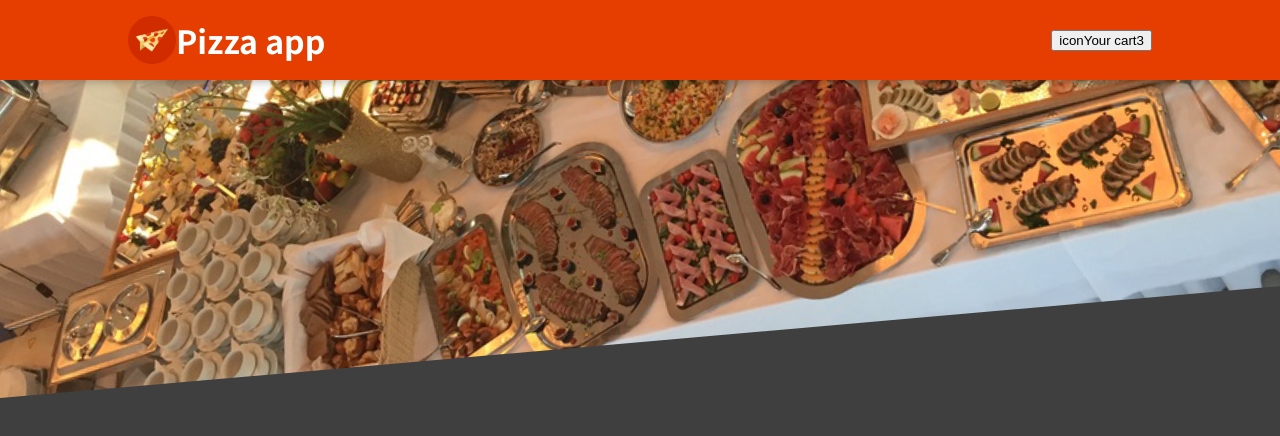
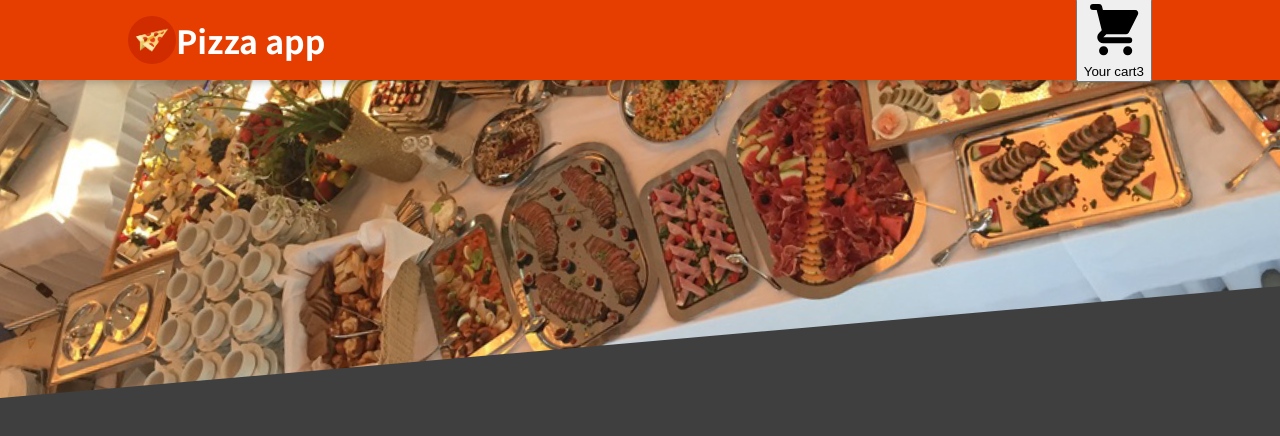
Before and after one commit to MwauStephen/Pizza-Order, a React (Create React App) app: page / in a window 1280 px wide. Shown: the top 436 px of the page. Built offline with nearby package versions, Linux system fonts and the light colour scheme.

Commit message:
added the cart icon to the button  component

```diff
--- a/src/Components/Layout/HeaderCartButton.js
+++ b/src/Components/Layout/HeaderCartButton.js
@@ -1,9 +1,10 @@
 import React from "react";
+import CartIcon from "../Cart/CartIcon";
 
 const HeaderCartButton = (props) => {
   return (
     <button>
-      <span>icon</span>
+      <CartIcon />
       <span>Your cart</span>
       <span>3</span>
     </button>
```
